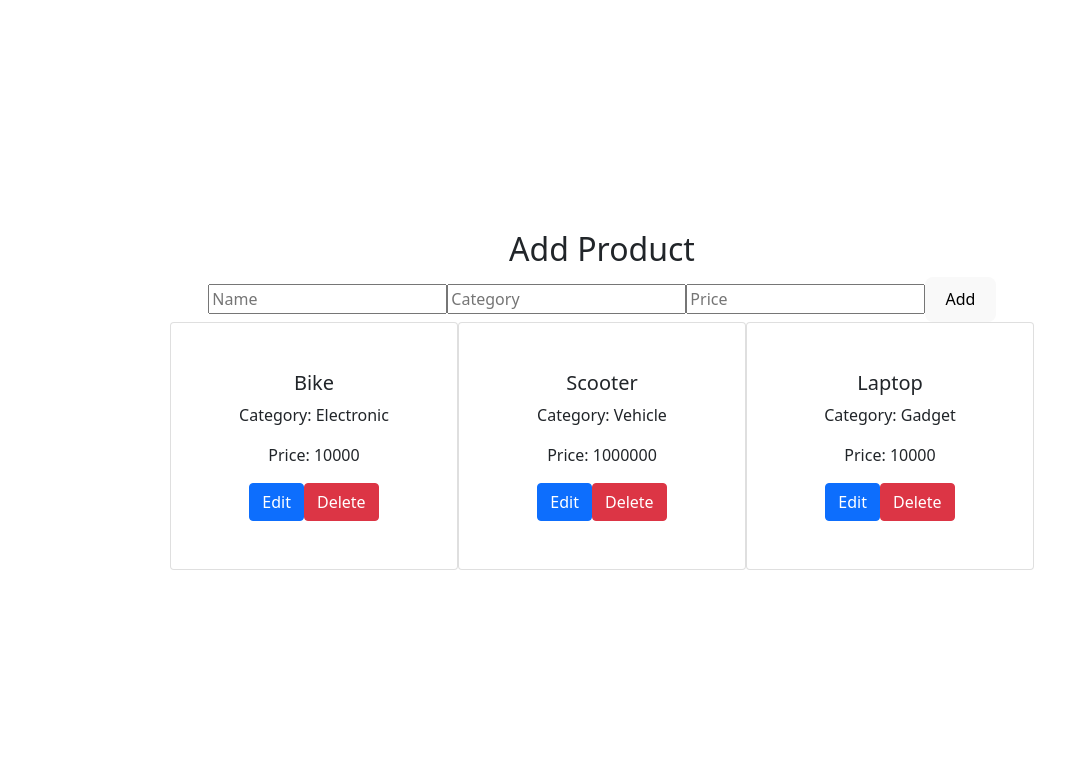
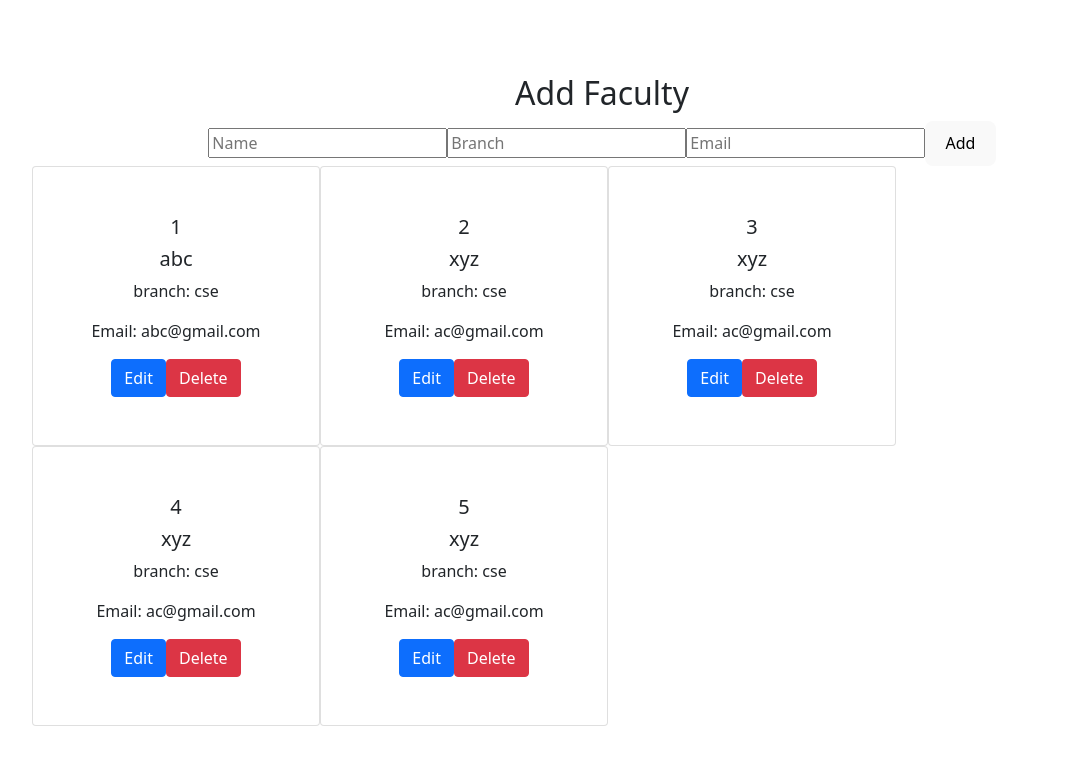
Before and after one commit to Aizen063/WT-2, a React (Vite) app in the folder db code/React/first/: page / in a window 1280 px wide. Shown: the top 762 px of the page, without its empty margins (38-1103 px from the left). Built offline with nearby package versions, Linux system fonts and the light colour scheme.

Commit message:
feculty add/edit

```diff
--- a/db code/React/first/src/App.jsx
+++ b/db code/React/first/src/App.jsx
@@ -27,9 +27,9 @@ function App() {
        <IsDisplay isdisplay={true}/>
        <Home/>
        <Veges/>  */}
-        {/* <Feculty/>    */}
+        <Feculty/>
         {/* <Student/> */}
-       <Product/>
+       {/* <Product/> */}
     </>
   )
 }
--- a/db code/React/first/src/feculty.jsx
+++ b/db code/React/first/src/feculty.jsx
@@ -1,7 +1,7 @@
 import React, { useState } from "react";
 
-function Feculty() {
-    const [feculty, setFeculty] = useState([
+function Faculty() {
+    const [facultyList, setFacultyList] = useState([
         { id: 1, name: "abc", branch: "cse", email: "abc@gmail.com" },
         { id: 2, name: "xyz", branch: "cse", email: "ac@gmail.com" },
         { id: 3, name: "xyz", branch: "cse", email: "ac@gmail.com" },
@@ -9,21 +9,57 @@ function Feculty() {
         { id: 5, name: "xyz", branch: "cse", email: "ac@gmail.com" }
     ]);
 
-    const deleteFeculty = (id) => {
-        setFeculty(feculty.filter((fec) => fec.id !== id));
+    const [newFaculty, setNewFaculty] = useState({ name: "", department: "", branch: "", email: "" });
+    const [editing, setEditing] = useState(false);
+    const [currentFaculty, setCurrentFaculty] = useState(null);
+
+    const handleInputChange = (e) => {
+        const { name, value } = e.target;
+        setNewFaculty({ ...newFaculty, [name]: value });
+    };
+
+    const addFaculty = () => {
+        if (newFaculty.name && newFaculty.department && newFaculty.branch && newFaculty.email) {
+            setFacultyList([...facultyList, { id: Date.now(), ...newFaculty }]);
+            setNewFaculty({ name: "", department: "", branch: "", email: "" });
+        }
+    };
+
+    const deleteFaculty = (id) => {
+        setFacultyList(facultyList.filter((faculty) => faculty.id !== id));
+    };
+
+    const editFaculty = (faculty) => {
+        setEditing(true);
+        setCurrentFaculty(faculty);
+        setNewFaculty(faculty);
+    };
+
+    const updateFaculty = () => {
+        setFacultyList(facultyList.map((faculty) => (faculty.id === currentFaculty.id ? newFaculty : faculty)));
+        setEditing(false);
+        setNewFaculty({ name: "", branch: "", email: ""});
+        setCurrentFaculty(null);
     };
 
     return (
         <div className="container">
+            <h2>{editing ? "Edit Faculty" : "Add Faculty"}</h2>
+            <input type="text" name="name" placeholder="Name" value={newFaculty.name} onChange={handleInputChange} />
+            <input type="text" name="branch" placeholder="Branch" value={newFaculty.branch} onChange={handleInputChange} />
+            <input type="email" name="email" placeholder="Email" value={newFaculty.email} onChange={handleInputChange} />
+            <button onClick={editing ? updateFaculty : addFaculty}>{editing ? "Update" : "Add"}</button>
+
             <div className="row">
-                {feculty.map((fec) => (
-                    <div className="card col-3" style={{ width: "18rem" }} key={fec.id}>
+                {facultyList.map((faculty) => (
+                    <div className="card col-7" style={{ width: "18rem" }} key={faculty.id}>
                         <div className="card-body">
-                            <h5 className="card-title">{fec.id}</h5>
-                            <h5 className="card-title">{fec.name}</h5>
-                            <p className="card-text">{fec.branch}</p>
-                            <p className="card-text">{fec.email}</p>
-                            <button className="btn btn-danger" onClick={() => deleteFeculty(fec.id)}>Delete</button>
+                            <h5 className="card-title">{faculty.id}</h5>
+                            <h5 className="card-title">{faculty.name}</h5>
+                            <p className="card-text">branch: {faculty.branch}</p>
+                            <p className="card-text">Email: {faculty.email}</p>
+                            <button className="btn btn-primary" onClick={() => editFaculty(faculty)}>Edit</button>
+                            <button className="btn btn-danger" onClick={() => deleteFaculty(faculty.id)}>Delete</button>
                         </div>
                     </div>
                 ))}
@@ -32,4 +68,4 @@ function Feculty() {
     );
 }
 
-export default Feculty;
+export default Faculty;
```
